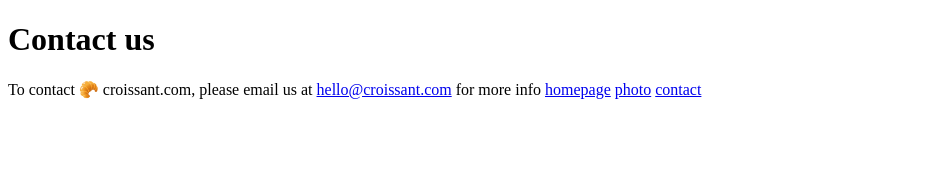
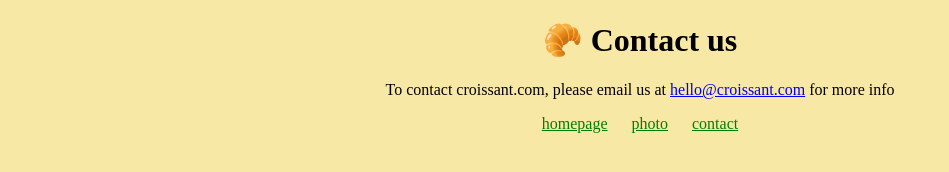
Before and after one commit to Dammy36/multiple-pages-web, a plain HTML site: page contact.html in a window 1280 px wide. Shown: the whole page, without its empty margins (0-949 px from the left). Drawn offline with Linux system fonts and the light colour scheme.

Commit message:
added css

```diff
--- a/contact.html
+++ b/contact.html
@@ -9,13 +9,17 @@
 </head>
 <body>
    <div class="container" >
-    <h1>Contact us</h1>
-        To contact 🥐  croissant.com, please email us at
+    <h1>🥐  Contact us</h1>
+        To contact croissant.com, please email us at
         <a href="mailtohello@croissant.com">hello@croissant.com</a> for more info
-
+        <p>
+    <footer>
     <a href="/">homepage</a>
     <a href="/photo.html">photo</a>
     <a href="/contact.html">contact</a>
+    </footer>
+</p>
    </div>
+
 </body>
 </html>
--- a/style.css
+++ b/style.css
@@ -0,0 +1,15 @@
+body{
+    text-align: center;
+    background-color: #f8e8a6;;
+    margin: 8px;
+}
+h1{
+    display: block;
+    font-size: 2em;
+    font-weight: bold;
+}
+footer a {
+    margin: 0 10px;
+    color: green;
+
+}
```
Also changed, not shown: index.html (+5 -2 lines), photo.html (+5 -1 lines).
